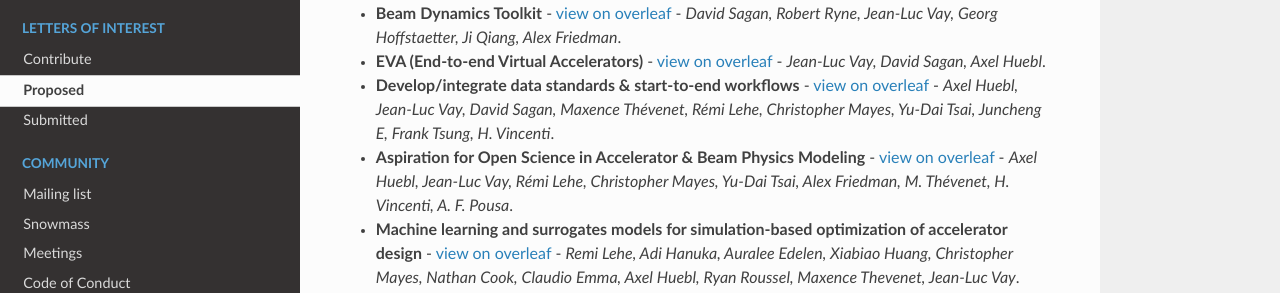
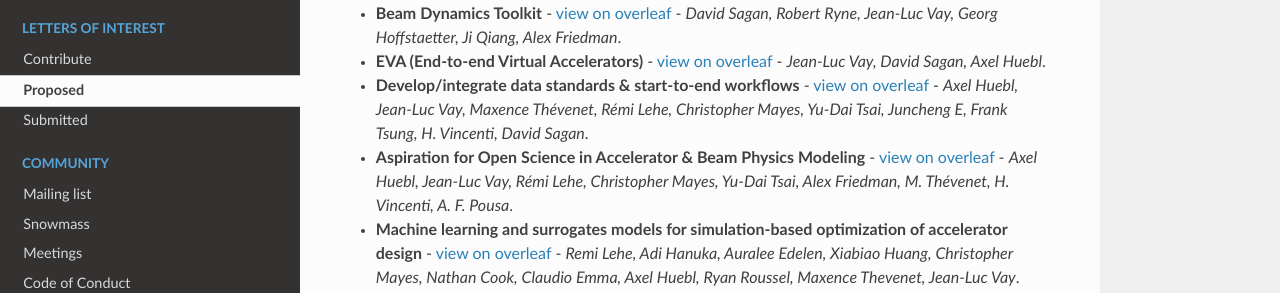
Before and after one commit to snowmass-compf2-accbeammodel/snowmass-compf2-accbeammodel.github.io, a Sphinx documentation site: the page built from docs/source/loi/proposed.rst, in a window 1280 px wide and 900 px high, scrolled down 384 px. Shown: the part 182-475 px from the top of the window. Built offline with Sphinx 7.4.7 and the Read the Docs theme 2.0.0, drawn with Linux system fonts in a browser that asks for light colours.

Commit message:
moving pending confirmation to back

```diff
--- a/docs/source/loi/proposed.rst
+++ b/docs/source/loi/proposed.rst
@@ -17,7 +17,7 @@
   - Compatibility and extensibility of large, complex simulation software (Similar to `ECP xSDK <http://xsdk.info>`_ but for acc. modeling)
 - **Beam Dynamics Toolkit** - `view on overleaf <https://www.overleaf.com/read/rrsvsscfvfqt>`_ - *David Sagan, Robert Ryne, Jean-Luc Vay, Georg Hoffstaetter, Ji Qiang, Alex Friedman*.
 - **EVA (End-to-end Virtual Accelerators)** - `view on overleaf <https://www.overleaf.com/read/mggpzqpjbjny>`_ - *Jean-Luc Vay, David Sagan, Axel Huebl*.
-- **Develop/integrate data standards & start-to-end workflows** - `view on overleaf <https://www.overleaf.com/read/xhkzttqhhkbk>`_ - *Axel Huebl, Jean-Luc Vay, David Sagan, Maxence Thévenet, Rémi Lehe, Christopher Mayes, Yu-Dai Tsai, Juncheng E, Frank Tsung, H. Vincenti*.
+- **Develop/integrate data standards & start-to-end workflows** - `view on overleaf <https://www.overleaf.com/read/xhkzttqhhkbk>`_ - *Axel Huebl, Jean-Luc Vay, Maxence Thévenet, Rémi Lehe, Christopher Mayes, Yu-Dai Tsai, Juncheng E, Frank Tsung, H. Vincenti, David Sagan*.
 - **Aspiration for Open Science in Accelerator & Beam Physics Modeling** - `view on overleaf <https://www.overleaf.com/read/bwntmgkyvyvc>`_ - *Axel Huebl, Jean-Luc Vay, Rémi Lehe, Christopher Mayes, Yu-Dai Tsai, Alex Friedman, M. Thévenet, H. Vincenti, A. F. Pousa*.
 - **Machine learning and surrogates models for simulation-based optimization of accelerator design** - `view on overleaf <https://www.overleaf.com/read/nmfxffwgvjgf>`_ - *Remi Lehe, Adi Hanuka, Auralee Edelen, Xiabiao Huang, Christopher Mayes, Nathan Cook, Claudio Emma, Axel Huebl, Ryan Roussel, Maxence Thevenet, Jean-Luc Vay*.
 - **Embracing modern software tools and user-friendly practices, when distributing scientific codes** - `view on overleaf <https://www.overleaf.com/read/jfqrjwybfhyw>`_ - *Rémi Lehe, Axel Huebl, Jean-Luc Vay*
```
